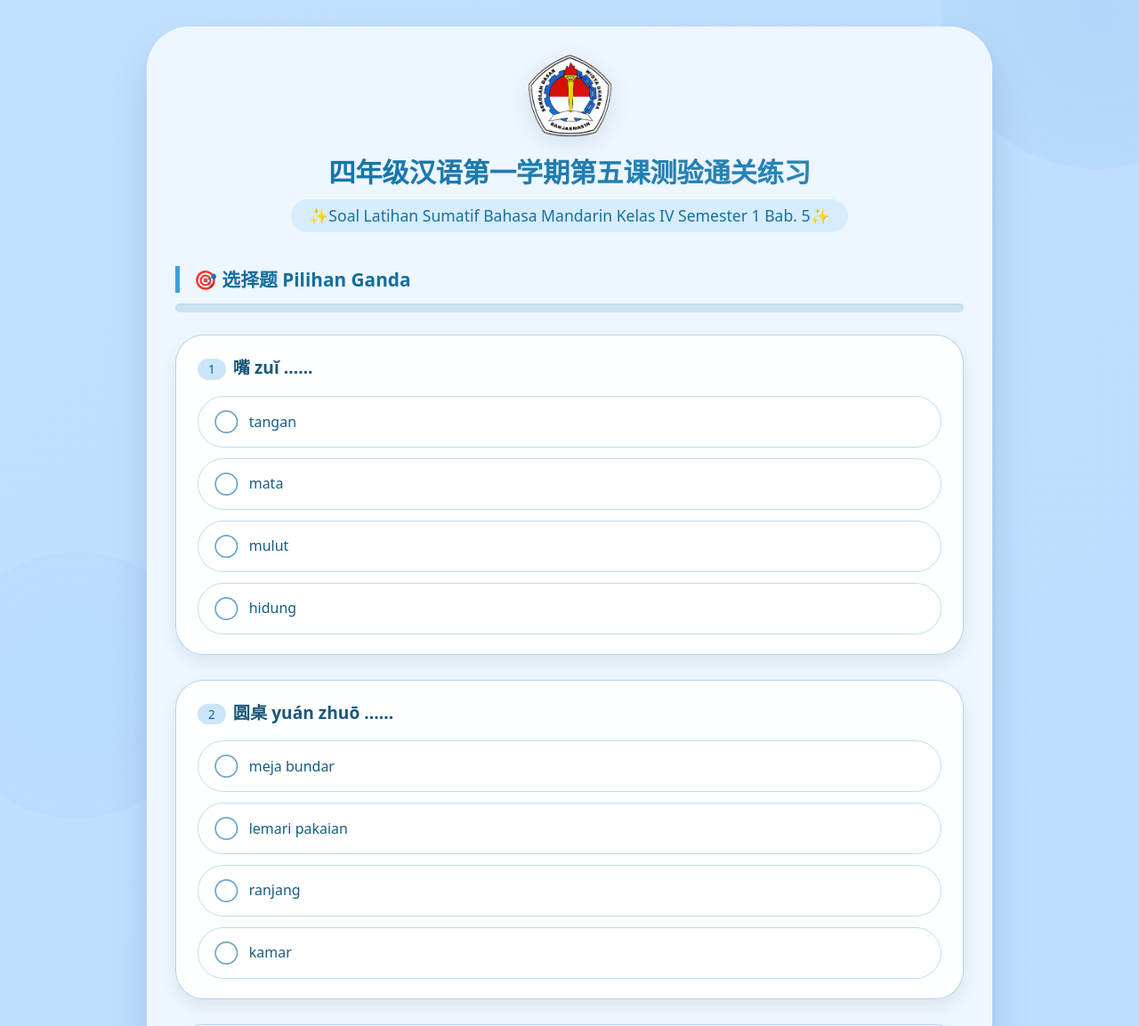
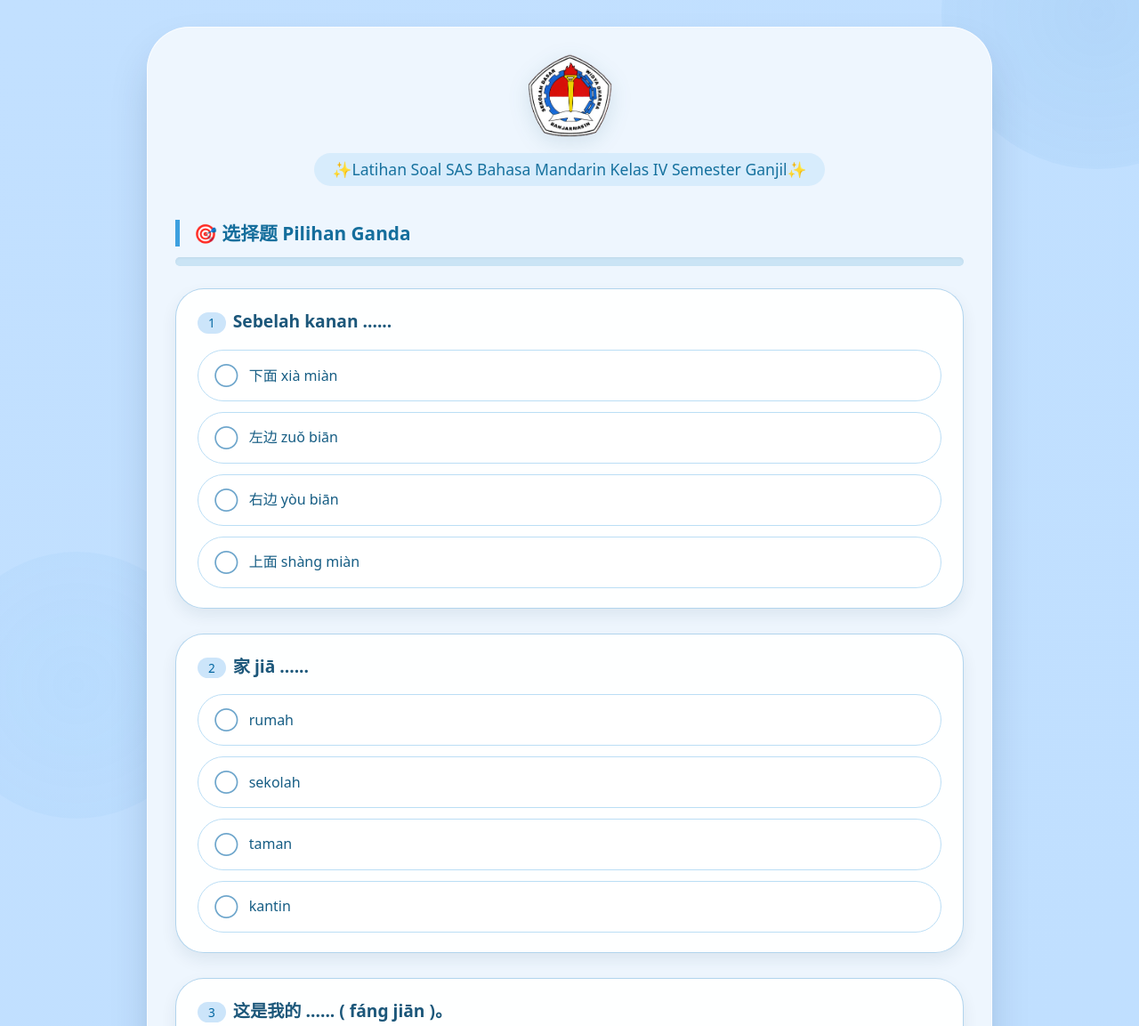
Before and after one commit to sujianduo/Kelas-4, a plain HTML site: page index.html in a window 1280 px wide. Shown: the top 1153 px of the page at 89% size. Drawn offline with Linux system fonts and the light colour scheme.

Commit message:
Add files via upload

```diff
--- a/index.html
+++ b/index.html
@@ -3,25 +3,22 @@
 <head>
     <meta charset="UTF-8">
     <meta name="viewport" content="width=device-width, initial-scale=1.0, user-scalable=yes">
-    <title>考试模拟练习 | 趣味闯关</title>
+    <title>考试模拟练习 | Latihan SAS Bahasa Mandarin Kelas 4</title>
     <style>
         * {
             margin: 0;
             padding: 0;
             box-sizing: border-box;
-            /* 系统优先字体，适应手机/电脑，保证可读性 */
             font-family: system-ui, 'Segoe UI', 'Poppins', 'Roboto', 'Noto Sans', -apple-system, BlinkMacSystemFont, 'Helvetica Neue', sans-serif;
         }
 
         body {
-            /* 统一浅蓝色背景整体氛围，从柔和的天蓝到通透的水蓝 */
             background: linear-gradient(135deg, #c2e0ff 0%, #b3d9ff 100%);
             min-height: 100vh;
             padding: 30px 20px;
             position: relative;
         }
 
-        /* 装饰光晕元素，依然保持浅蓝氛围 */
         body::before {
             content: "";
             position: fixed;
@@ -48,11 +45,10 @@
             z-index: 0;
         }
 
-        /* 主卡片容器为浅蓝白色调，保证在统一蓝色背景中仍有层次感且舒适 */
         .container {
             max-width: 950px;
             margin: 0 auto;
-            background: #eef6fe;   /* 浅蓝底色，与body背景协奏但更亮 */
+            background: #eef6fe;
             backdrop-filter: blur(2px);
             border-radius: 48px;
             box-shadow: 0 25px 50px -12px rgba(0, 40, 70, 0.25), 0 0 0 1px rgba(255, 255, 255, 0.7) inset;
@@ -111,7 +107,6 @@
             background: none;
         }
 
-        /* 进度条 */
         .progress-bar {
             height: 10px;
             background-color: #cae4f5;
@@ -129,7 +124,6 @@
             box-shadow: 0 0 6px #7bdaa4;
         }
 
-        /* 题目卡片：半透白，保持清爽 */
         .question {
             margin-bottom: 28px;
             padding: 22px 24px;
@@ -232,7 +226,6 @@
             font-weight: bold;
         }
 
-        /* 按钮组 */
         .controls {
             display: flex;
             justify-content: center;
@@ -274,7 +267,6 @@
             box-shadow: 0 6px 14px rgba(0,0,0,0.05);
         }
 
-        /* 结果面板调整为轻柔蓝色背景 */
         .result {
             text-align: center;
             padding: 32px 28px;
@@ -336,7 +328,6 @@
             color: #146b3a;
         }
 
-        /* 完全响应式 + 字体自适应增强 */
         @media (max-width: 650px) {
             .container {
                 padding: 20px 18px;
@@ -366,7 +357,6 @@
             }
         }
 
-        /* 确保所有文字在任何设备上都清晰可读 */
         .fineprint {
             text-align: center;
             margin-top: 25px;
@@ -381,7 +371,6 @@
         .option {
             word-break: break-word;
         }
-        /* 针对可能的小字号加强 */
         @media (max-width: 480px) {
             .option {
                 font-size: 0.85rem;
@@ -400,8 +389,7 @@
 <div class="container">
     <img src="SD.png" alt="logo sekolah" class="logo" onerror="this.style.display='none'">
 
-    <h1>四年级汉语第一学期第五课测验通关练习</h1>
-    <div style="text-align: center;"><h2>✨Soal Latihan Sumatif Bahasa Mandarin Kelas IV Semester 1 Bab. 5✨</h2></div>
+    <div style="text-align: center;"><h2>✨Latihan Soal SAS Bahasa Mandarin Kelas IV Semester Ganjil✨</h2></div>
 
     <div class="left-title">🎯 选择题 Pilihan Ganda</div>
 
@@ -429,35 +417,53 @@
 </div>
 
 <script>
-    // ---------- 原始题库，全面包含  年级知识点 ----------
     const rawQuestions = [
-		{id:1,text:"房间 fánɡ jiān ......", options:["kamar","lemari pakaian","meja bundar","ranjang"],correct:0},
-		{id:2,text:"Di sini ......", options:["这儿 zhèr","那儿 nàr","上面 shànɡ miàn","下面 xià miàn"],correct:0},
-		{id:3,text:"床 chuánɡ ......", options:["ranjang","lemari pakaian","meja bundar","kamar"],correct:0},
-		{id:4,text:"Lemari pakaian ......", options:["衣柜 yī ɡuì","圆桌 yuán zhuō","足球 zú qiú","书架 shū jià"],correct:0},
-		{id:5,text:"圆桌 yuán zhuō ......", options:["meja bundar","lemari pakaian","kamar","ranjang"],correct:0},
-		{id:6,text:"Tangan ......", options:["手 shǒu","脚 jiǎo","嘴 zuǐ","头 tóu"],correct:0},
-		{id:7,text:"嘴 zuǐ ......", options:["mulut","mata","tangan","hidung"],correct:0},
-		{id:8,text:"Hidung ......", options:["鼻子 bí zi","眼睛 yǎn jinɡ","耳朵 ěr duo","眉毛 méi mao"],correct:0},
-		{id:9,text:"眼睛 yǎn jinɡ ......", options:["mata","tangan","mulut","hidung"],correct:0},
-		{id:10,text:"Telinga ......", options:["耳朵 ěr duo","眼睛 yǎn jinɡ","鼻子 bí zi","眉毛 méi mao"],correct:0},
-		{id:11,text:"fánɡ jiān", options:["房间","衣柜","圆桌","电脑"],correct:0},
-		{id:12,text:"zhè er", options:["这儿","那儿","这些","哪儿"],correct:0},
-		{id:13,text:"yī ɡuì", options:["衣柜","圆桌","电脑","书架"],correct:0},
-		{id:14,text:"yuán zhuō", options:["圆桌","房间","衣柜","电脑"],correct:0},
-		{id:15,text:"ěr duo", options:["耳朵","眼睛","眉毛","鼻子"],correct:0},
-		{id:16,text:"wǒ de diàn nǎo zài zhuō zi shànɡ biān<br>我 的 电 脑 在 桌 子 上 边 。", options:["Komputer saya di atas meja.","Komputer saya di bawah meja.","Bola saya di atas meja.","Bola saya di bawah meja."],correct:0},
-		{id:17,text:"zú qiú zài yuán zhuō xià miàn<br>足 球 在 圆 桌 下 面 。", options:["Bola sepak di bawah meja bundar.","Bola sepak di atas meja bundar.","Tas sekolah di bawah meja.","Tas sekolah di atas meja."],correct:0},
-		{id:18,text:"mā ma de yòu biān shì wǒ jiě jie<br>妈 妈 的 右 边 是 我 姐 姐 。", options:["Di sebelah kanan ibu adalah kakak perempuan saya.","Di sebelah kiri ibu adalah kakak perempuan saya.","Di sebelah kanan ibu adalah adik perempuan saya.","Di sebelah kiri ibu adalah adik perempuan saya."],correct:0},
-		{id:19,text:"zhè shì wǒ de fánɡ jiān<br>Ini adalah kamar saya.", options:["这是我的房间。","那是我的房间。","这是我的电脑。","那是我的电脑。"],correct:0},
-		{id:20,text:"zhè er yǒu yī ɡuì<br>Di sini ada lemari pakaian.", options:["这儿有衣柜。","那儿有衣柜。","这儿有圆桌。","那儿有圆桌。"],correct:0}
+        {id: 1, text: "书 shū ......", options: ["buku", "pensil", "tas sekolah", "penggaris"], correct: 0},
+        {id: 2, text: "笔 bǐ ......", options: ["alat untuk menulis", "penggaris", "tas sekolah", "gunting"], correct: 0},
+        {id: 3, text: "书包 shū bāo ......", options: ["tas sekolah", "meja", "penggaris", "pensil"], correct: 0},
+        {id: 4, text: "同桌 tónɡ zhuō ......", options: ["teman semeja", "teman sekolah", "teman bermain", "teman masa kecil"], correct: 0},
+        {id: 5, text: "谁 shéi ......", options: ["siapa", "apakah", "apa", "dimana"], correct: 0},
+        {id: 6, text: "两 liǎnɡ ......", options: ["2", "1", "3", "4"], correct: 0},
+        {id: 7, text: "Berapa ......", options: ["几 jǐ", "以 yǐ", "用 yònɡ", "有 yǒu"], correct: 0},
+        {id: 8, text: "阿姨 ā yí ......", options: ["bibi", "kakek", "paman", "nenek"], correct: 0},
+        {id: 9, text: "叔叔 shū shu ......", options: ["paman", "kakek", "nenek", "bibi"], correct: 0},
+        {id: 10, text: "Boleh ......", options: ["可以 kě yǐ", "几 jǐ", "什么 shén me", "用 yònɡ"], correct: 0},
+        {id: 11, text: "Sekolah ......", options: ["学校 xué xiào", "食堂 shí tánɡ", "家 jiā", "公园 ɡōnɡ yuán"], correct: 0},
+        {id: 12, text: "食堂 shí tánɡ ......", options: ["kantin", "rumah", "sekolah", "kantor"], correct: 0},
+        {id: 13, text: "Komputer ......", options: ["电脑 diàn nǎo", "自行车 zì xínɡ chē", "雨伞 yǔ sǎn", "照片 zhào piàn"], correct: 0},
+        {id: 14, text: "没有 méi yǒu ......", options: ["tidak punya", "boleh", "punya atau tidak", "punya"], correct: 0},
+        {id: 15, text: "Punya atau tidak ......", options: ["有没有 yǒu méi yǒu", "可以 kě yǐ", "用 yònɡ", "没有 méi yǒu"], correct: 0},
+        {id: 16, text: "上面 shànɡ miàn ......", options: ["di atas", "di bawah", "sebelah kanan", "sebelah kiri"], correct: 0},
+        {id: 17, text: "Di bawah ......", options: ["下面 xià miàn", "左边 zuǒ biān", "右边 yòu biān", "上面 shànɡ miàn"], correct: 0},
+        {id: 18, text: "左边 zuǒ biān ......", options: ["sebelah kiri", "di atas", "sebelah kanan", "di bawah"], correct: 0},
+        {id: 19, text: "Sebelah kanan ......", options: ["右边 yòu biān", "左边 zuǒ biān", "下面 xià miàn", "上面 shànɡ miàn"], correct: 0},
+        {id: 20, text: "在 zài ......", options: ["di", "kemana", "ke", "kepada"], correct: 0},
+        {id: 21, text: "房间 fánɡ jiān ......", options: ["kamar", "lemari pakaian", "meja bundar", "ranjang"], correct: 0},
+        {id: 22, text: "Di sini ......", options: ["这儿 zhèr", "那儿 nàr", "上面 shànɡ miàn", "下面 xià miàn"], correct: 0},
+        {id: 23, text: "Rak buku ......", options: ["书架 shū jià", "桌子 zhuō zi", "书包 shū bāo", "教室 jiào shì"], correct: 0},
+        {id: 24, text: "Lemari pakaian ......", options: ["衣柜 yī ɡuì", "圆桌 yuán zhuō", "足球 zú qiú", "书架 shū jià"], correct: 0},
+        {id: 25, text: "家 jiā ......", options: ["rumah", "sekolah", "kantin", "taman"], correct: 0},
+		{id: 26, text: "这是我的 ...... ( shū ) 。", options: ["书", "笔", "桌", "床"], correct: 0},
+		{id: 27, text: "这是小强的 ...... ( bǐ ) 。", options: ["笔", "书", "椅", "球"], correct: 0},
+		{id: 28, text: "我有 ...... ( liǎnɡ ) 本书 。", options: ["两", "四", "六", "八"], correct: 0},
+		{id: 29, text: "我有一个 ...... ( shū bāo ) 。", options: ["书包", "电脑", "书架", "圆桌"], correct: 0},
+		{id: 30, text: "你家有 ...... ( diàn nǎo ) 吗？", options: ["电脑", "书架", "圆桌", "字典"], correct: 0},
+		{id: 31, text: "我 ...... ( méi yǒu ) 字典。", options: ["没有", "这儿", "不是", "左边"], correct: 0},
+		{id: 32, text: "书在 ...... ( shū jià ) 上。", options: ["书架", "桌子", "衣柜", "足球"], correct: 0},
+		{id: 33, text: "我们 ...... ( xué xiào ) 有图书馆。", options: ["学校", "教室", "厕所", "食堂"], correct: 0},
+		{id: 34, text: "这是我的 ...... ( fánɡ jiān )。", options: ["房间", "书架", "衣柜", "电脑"], correct: 0},
+		{id: 35, text: "...... ( zhè er ) 有一张床。", options: ["这儿", "那是", "没有", "上面"], correct: 0},
+		{id: 36, text: "wǒ jiā yǒu liǎnɡ tái diàn nǎo<br>我 家 有 两 台 电 脑 。", options: ["Di rumah saya ada 2 unit komputer.", "Ini adalah tas sekolah saya.", "Saya mempunyai 2 buah buku.", "Ini adalah kamar saya."], correct: 0},
+		{id: 37, text: "mèi mei zài mā ma de yòu biān<br>妹 妹 在 妈 妈 的 右 边 。", options: ["Adik perempuan berada di sebelah kanan ibu.", "Adik perempuan berada di sebelah kiri ibu.", "Kakak perempuan berada di sebelah kanan ibu.", "Kakak perempuan berada di sebelah kiri ibu."], correct: 0},
+		{id: 38, text: "zhè shì wǒ de shū bāo<br>Ini adalah tas sekolah saya.", options: ["这是我的书包。", "这是我的房间。", "这是我的铅笔。", "这是我的桌子。"], correct: 0},
+		{id: 39, text: "wǒ yǒu liǎnɡ běn shū<br>Saya mempunyai 2 buah buku.", options: ["我有两本书。", "我没有电脑。", "我有两支笔。", "我有中文书。"], correct: 0},
+		{id: 40, text: "zhè shì wǒ de fánɡ jiān<br>Ini adalah kamar saya.", options: ["这是我的房间。", "这是我的书包。", "这是我的字典。", "这是我的电脑。"], correct: 0}
     ];
 
-    let currentQuestions = [];      // 存储 shuffle 之后带 shuffledOptions & shuffledCorrect 的题目
-    let userAnswers = {};           // key: 原始id, value: 选项索引(针对shuffled)
+    let currentQuestions = [];
+    let userAnswers = {};
     let isCheckingAnswers = false;
 
-    // Fisher-Yates 洗牌
     function shuffleArray(arr) {
         for (let i = arr.length - 1; i > 0; i--) {
             const j = Math.floor(Math.random() * (i + 1));
@@ -466,7 +472,6 @@
         return arr;
     }
 
-    // 初始化/重置考试: 随机打乱题目顺序 + 每个题目选项乱序
     function initExam() {
         userAnswers = {};
         isCheckingAnswers = false;
@@ -474,10 +479,8 @@
         if (!container) return;
         container.innerHTML = '';
 
-        // 深拷贝原始题目并打乱题目顺序
         let shuffledQuestions = shuffleArray([...rawQuestions.map(q => ({ ...q }))]);
 
-        // 对每个题目，打乱选项顺序并记录新的正确下标
         currentQuestions = shuffledQuestions.map(q => {
             const optWithOrigIdx = q.options.map((opt, idx) => ({ text: opt, origIdx: idx }));
             const shuffledOpts = shuffleArray([...optWithOrigIdx]);
@@ -495,7 +498,6 @@
         updateProgressBar();
     }
 
-    // 渲染题目（支持<br>内嵌）
     function renderQuestions(questions) {
         const container = document.getElementById('questions-container');
         container.innerHTML = '';
@@ -504,7 +506,6 @@
             const qDiv = document.createElement('div');
             qDiv.className = 'question';
             const displayNumber = idx + 1;
-            // 题目文本保留原有HTML（如<br>标签）
             const titleHtml = `<div class="question-title"><span class="q-num">${displayNumber}</span><span>${question.text}</span></div>`;
             const optionsHtml = question.shuffledOptions.map((opt, optIdx) => {
                 return `<li class="option" data-qid="${question.id}" data-val="${optIdx}">${opt}</li>`;
@@ -513,7 +514,6 @@
             container.appendChild(qDiv);
         });
 
-        // 事件委托处理点击
         if (window._optionHandler) {
             container.removeEventListener('click', window._optionHandler);
         }
@@ -525,7 +525,6 @@
             const val = parseInt(optionEl.getAttribute('data-val'));
             if (isNaN(qid) || isNaN(val)) return;
 
-            // 移除同题目其他选项高亮
             const parentOptions = optionEl.parentElement.querySelectorAll('.option');
             parentOptions.forEach(opt => {
                 opt.classList.remove('selected');
@@ -546,7 +545,6 @@
         if (progressEl) progressEl.style.width = `${percent}%`;
     }
 
-    // 提交并批改
     function submitExam() {
         if (isCheckingAnswers) return;
         const totalQ = currentQuestions.length;
@@ -586,7 +584,6 @@
         resultDiv.scrollIntoView({ behavior: 'smooth', block: 'start' });
     }
 
-    // 高亮正确与错误答案
     function highlightAnswers() {
         isCheckingAnswers = true;
         currentQuestions.forEach(q => {
@@ -606,24 +603,21 @@
                 }
             });
         });
-        // 禁用点击修改
         document.querySelectorAll('.option').forEach(opt => {
             opt.style.cursor = 'default';
         });
     }
 
-    // 重试刷新全部
     function retryExam() {
         isCheckingAnswers = false;
         const resultDiv = document.getElementById('result');
         if (resultDiv) resultDiv.style.display = 'none';
         userAnswers = {};
-        initExam();   // 重新生成顺序与选项乱序
+        initExam();
         updateProgressBar();
         window.scrollTo({ top: 0, behavior: 'smooth' });
     }
 
-    // 绑定按钮事件
     document.addEventListener('DOMContentLoaded', () => {
         initExam();
         const submitBtn = document.getElementById('submit-btn');
```
